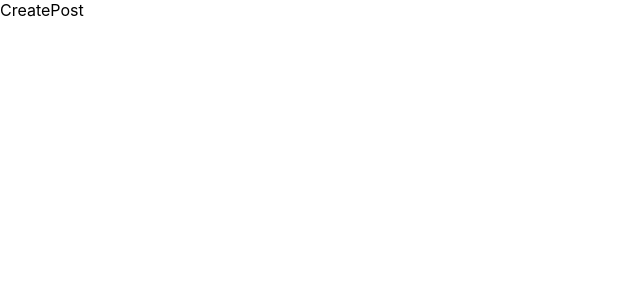
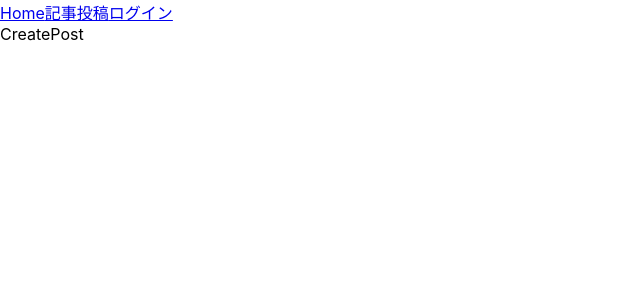
Before and after one commit to takeru1026/react_firebase_blog, a React (Create React App) app: page /createpost in a window 1280 px wide. Shown: the top 300 px of the page, without its empty margins (0-640 px from the left). Built offline with nearby package versions, Linux system fonts and the light colour scheme.

Commit message:
:tada:ナビゲーションバーの設置

```diff
--- a/src/App.js
+++ b/src/App.js
@@ -4,11 +4,13 @@
 import { CreatePost } from './components/CreatePost';
 import { Login } from './components/Login';
 import { Logout } from './components/Logout';
+import { Navbar } from './components/Navbar';
 
 
 function App() {
   return (
     <Router>
+      <Navbar />
       <Routes>
         <Route path="/" element={<Home />}></Route>
         <Route path="/createpost" element={<CreatePost />}></Route>
--- a/src/components/CreatePost.js
+++ b/src/components/CreatePost.js
@@ -1,4 +1,4 @@
-import React from 'react'
+import React from 'react';
 
 export const CreatePost = () => {
   return (
--- /dev/null
+++ b/src/components/Navbar.js
@@ -0,0 +1,12 @@
+import React from 'react';
+import { Link } from "react-router-dom";
+
+export const Navbar = () => {
+  return (
+    <nav>
+      <Link to="/">Home</Link>
+      <Link to="/createpost">記事投稿</Link>
+      <Link to="/login">ログイン</Link>
+    </nav>
+  )
+}
```
